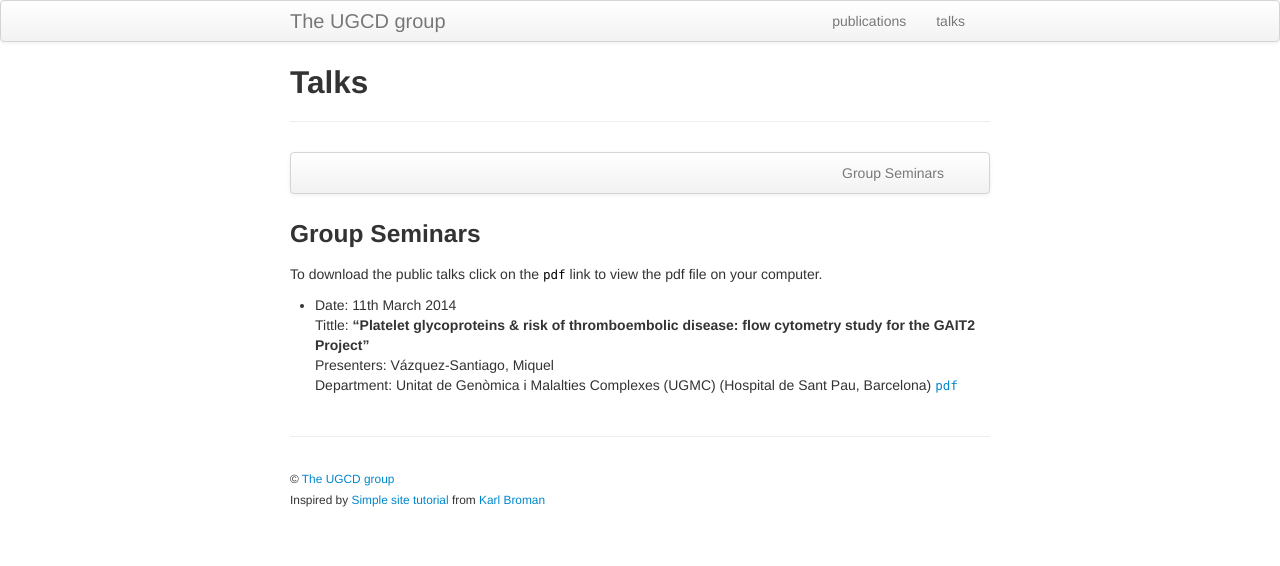
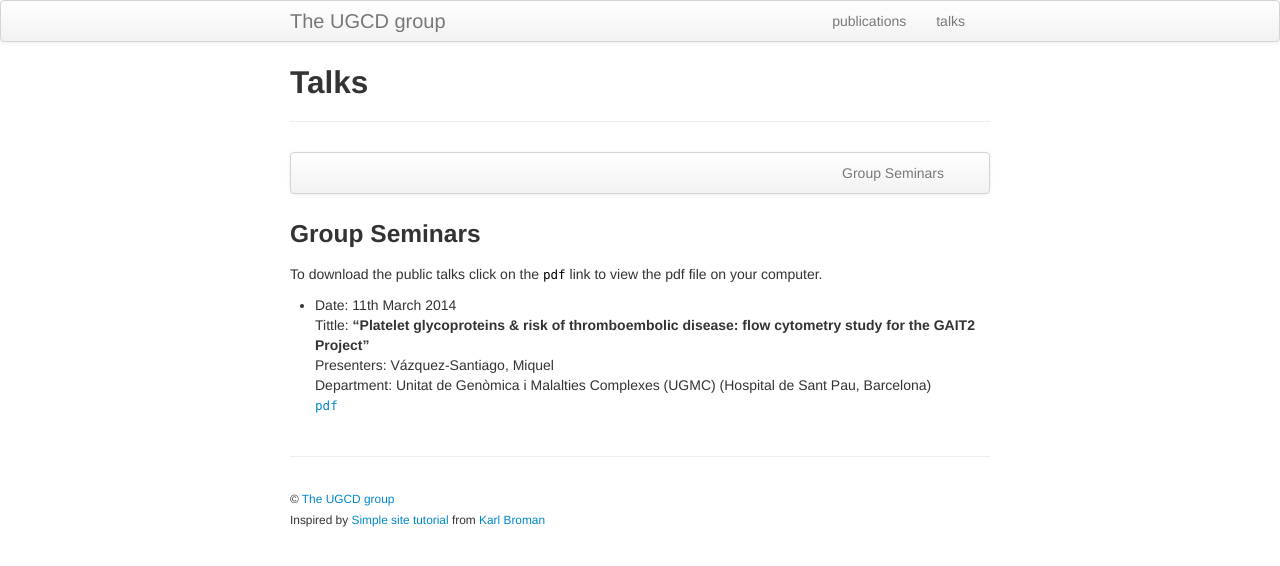
Before and after one commit to ugcd/ugcd.github.io, a Jekyll site: the page built from pages/talks.md, in a window 1280 px wide. Shown: the top 566 px of the page. Built offline with Jekyll 4.4.1, drawn with Linux system fonts in a browser that asks for light colours.

```diff
--- a/pages/talks.md
+++ b/pages/talks.md
@@ -17,5 +17,5 @@ To download the public talks click on the ``pdf`` link to view the pdf file on y
 
 + Date: 11th March 2014 <br/>
   Tittle: **"Platelet glycoproteins & risk of thromboembolic disease: flow cytometry study for the GAIT2 Project"** <br/>    Presenters: Vázquez-Santiago, Miquel <br/>
-  Department: Unitat de Genòmica i Malalties Complexes (UGMC) (Hospital de Sant Pau, Barcelona)
-  [``pdf``]()
+  Department: Unitat de Genòmica i Malalties Complexes (UGMC) (Hospital de Sant Pau, Barcelona) <br/>
+  [``pdf``](https://github.com/ugcd/Central/blob/master/sessions/14.03.11.MYPLATELETS%26CITOMETRY.pdf?raw=true)
```
